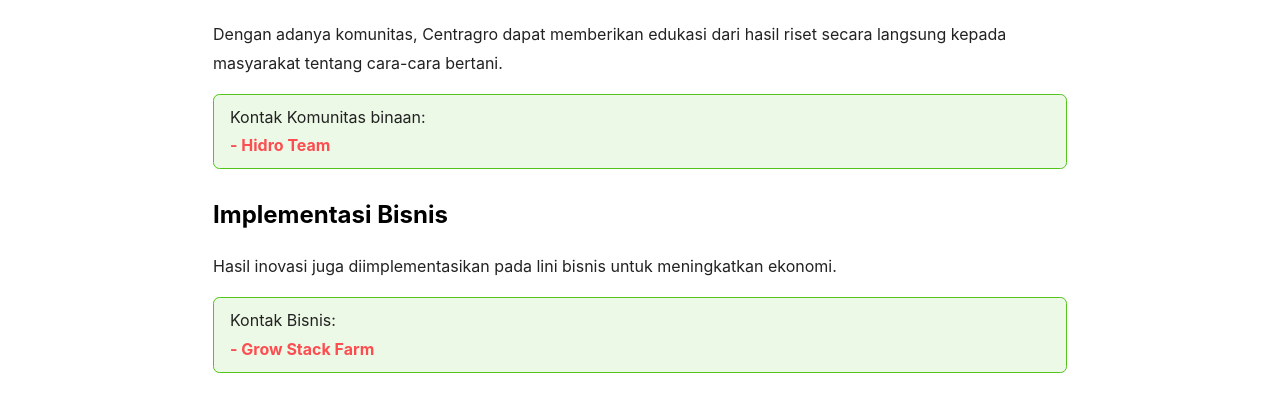
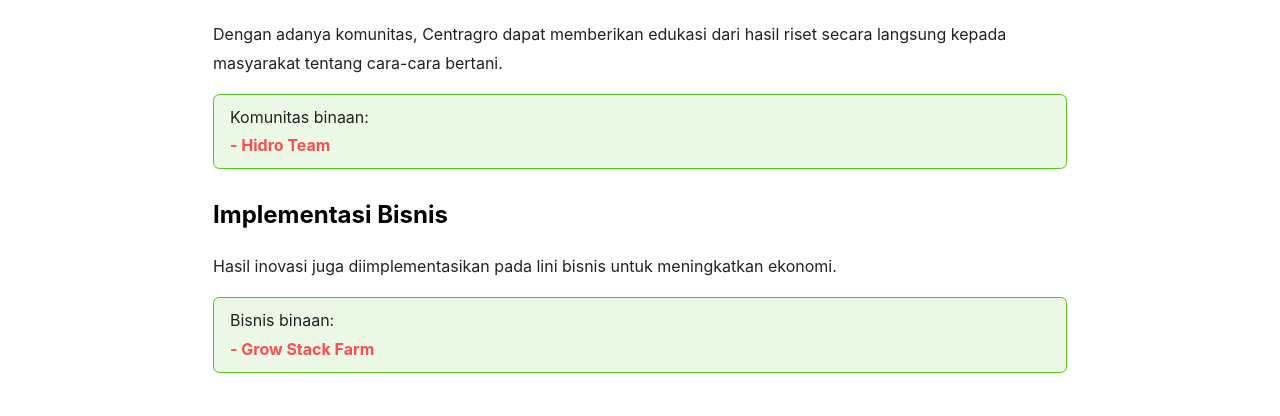
Before and after one commit to centragro/centragro.github.io, a Jekyll site: the page built from aktifitas.md, in a window 1280 px wide. Shown: the part 300-716 px from the top of the page. Built offline with Jekyll 4.4.1, drawn with Linux system fonts in a browser that asks for light colours; nearby versions of some CDN libraries.

Commit message:
Update aktifitas.md

```diff
--- a/aktifitas.md
+++ b/aktifitas.md
@@ -18,7 +18,7 @@
 
 Dengan adanya komunitas, Centragro dapat memberikan edukasi dari hasil riset secara langsung kepada masyarakat tentang cara-cara bertani.
 
-Kontak Komunitas binaan:<br>
+Komunitas binaan:<br>
 [- Hidro Team](https://instagram.com/hidroteam_pdg)
 {:.success}
 
@@ -26,6 +26,6 @@
 
 Hasil inovasi juga diimplementasikan pada lini bisnis untuk meningkatkan ekonomi.
 
-Kontak Bisnis:<br>
+Bisnis binaan:<br>
 [- Grow Stack Farm](https://instagram.com/gstackfarm)
 {:.success}
```
